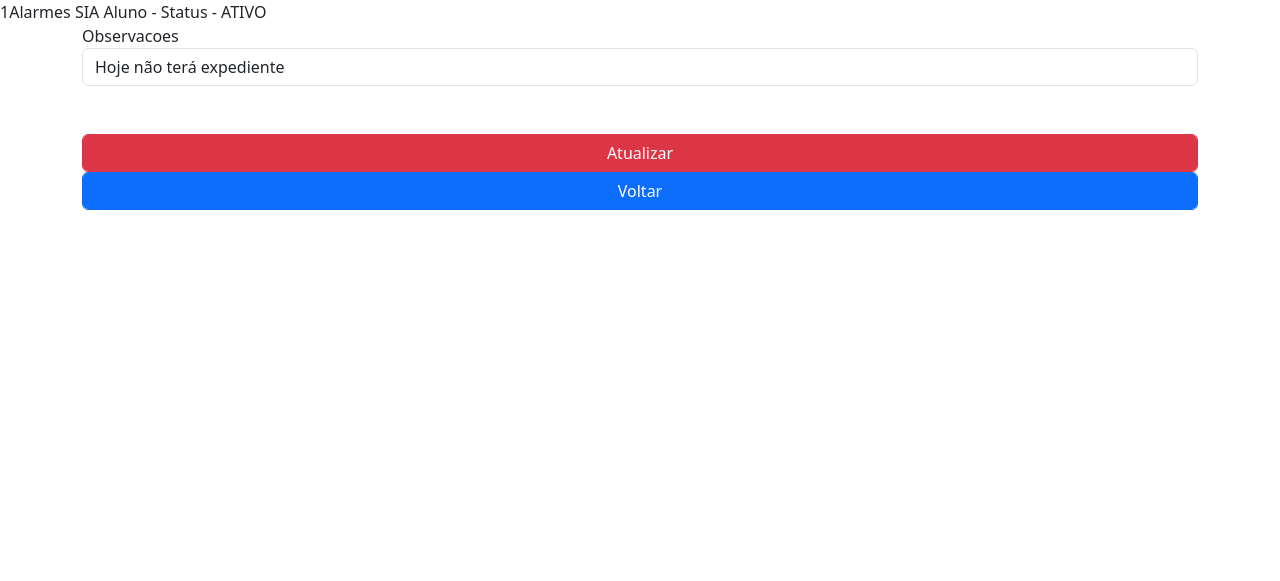
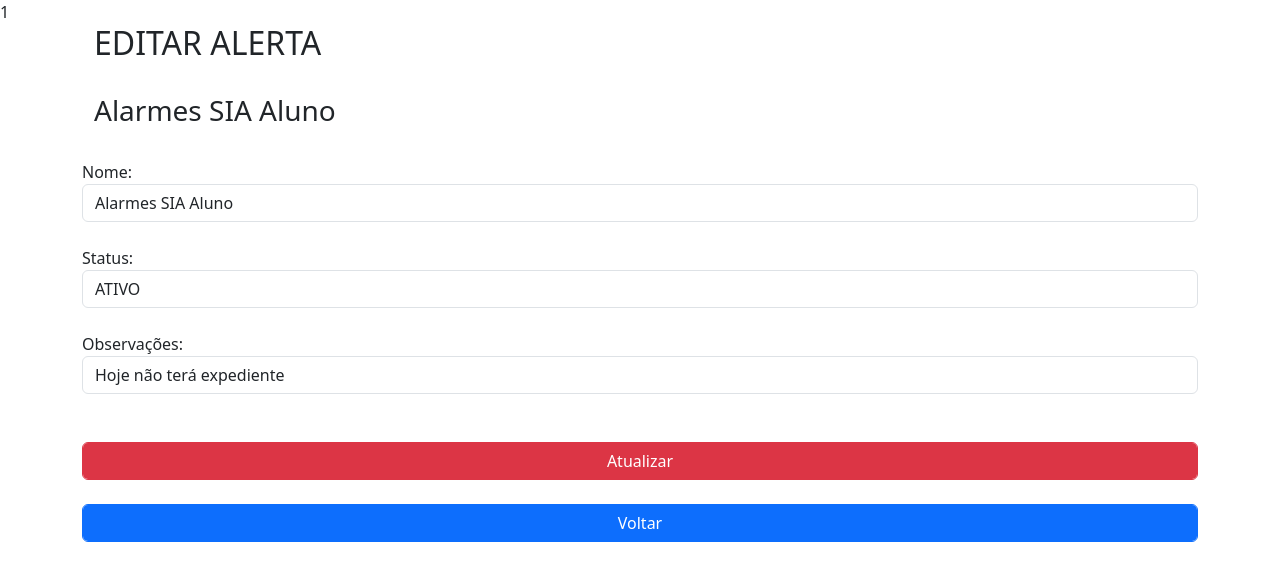
Before and after one commit to johnmitysumy/painelrafa, a PHP site: page /edit.php?id=1 in a window 1280 px wide. Shown: the part 90-671 px from the top of the page. Run offline with PHP 8.4, Linux system fonts and the light colour scheme; data comes from the database, SQL or seed files in the repository.

Commit message:
Atualização de correção da tela de editar um alerta

```diff
--- a/edit.php
+++ b/edit.php
@@ -1,3 +1,12 @@
+<?php
+//inclue o menu na página
+include 'menu.php';
+
+// Arquivo de conexão com o banco de dados (use o código anterior)
+include 'banco.php';
+
+?>
+
 <!doctype html>
 <html lang="en">
 <head>
@@ -16,11 +25,10 @@
     </head>
   <body>
 
-  <?php include 'menu.php'; ?>
+
 
 <?php
-// Arquivo de conexão com o banco de dados (use o código anterior)
-include 'banco.php';
+
 
 echo $id = $_GET['id'];
 
@@ -31,23 +39,38 @@ $result = $conn->query($sql);
 
 // Processa os resultados da consulta (exemplo)
 while ($row = $result->fetch_assoc()) {
-    echo  $row["nome"] . " - Status - ". $row["status"]."<br>";
-
 
 ?>
 
 <div class="container py-6">
+    <div class="container">
+        <h2>EDITAR ALERTA</h2><BR>
 
+        <h3><?php echo $row["nome"] ?></h3>
+    </div><Br>
 <form action="/alterar.php" method="post">
+    <input type="hidden" name="id" value="<?php echo $row["id"] ?>">
+    <label>Nome:</label><br>
+    <input type="text" name="nome" class="form form-control" value="<?php echo $row["nome"] ?>"><Br>
+
+    <label>Status:</label>
+    <select name="status" id="status" class="form form-control" required>
+        <option value="<?php echo $row["status"] ?>" selected><?php echo $row["status"] ?></option>
+        <option value="" disabled>Selecione um Status</option>
+        <option value="ATIVO">ATIVO</option>
+        <option value="INATIVO">INATIVO</option>
+    </select>
+    <Br>
+
+    <label for="">Observações:</label><br>
+    <input type="text" name="observacoes" value="<?php echo $row["observacoes"] ?>" class="form-control"><br><br>
 
 
-    <label for="">Observacoes</label><br>
-    <input type="text" name="observacoes" value="<?php echo $row["observacoes"] ?> " class="form-control"><br><br>
 
     <input type="submit" value="Atualizar" class="btn btn-danger form form-control">
 
-</form>
-<a href="index.php" class="btn btn-primary form form-control">Voltar</a>
+</form><Br>
+<a href="edit_list.php" class="btn btn-primary form form-control">Voltar</a>
 </div>
 
 
```
Also changed, not shown: alterar.php (+11 -32 lines), 1 other file.
